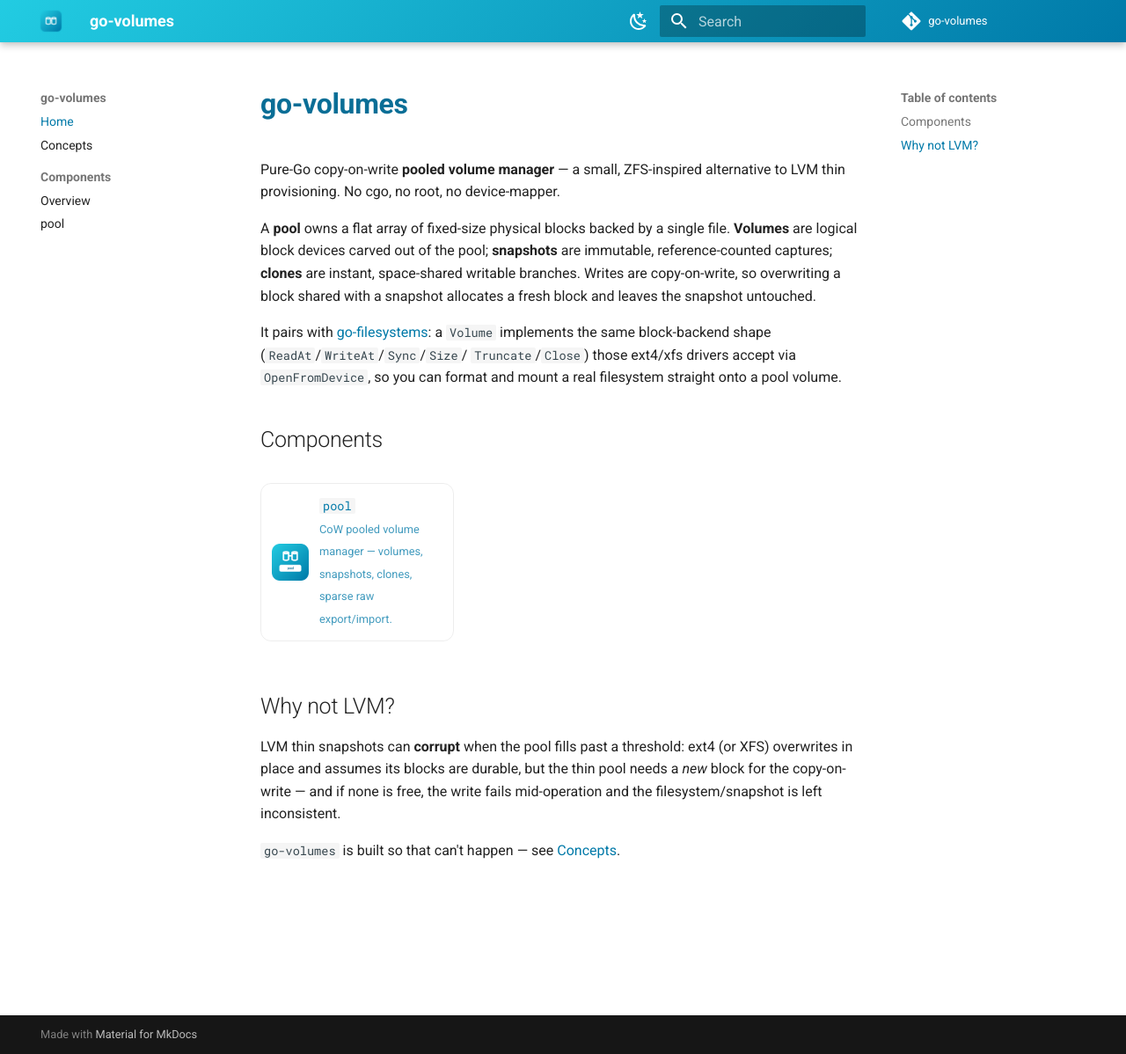
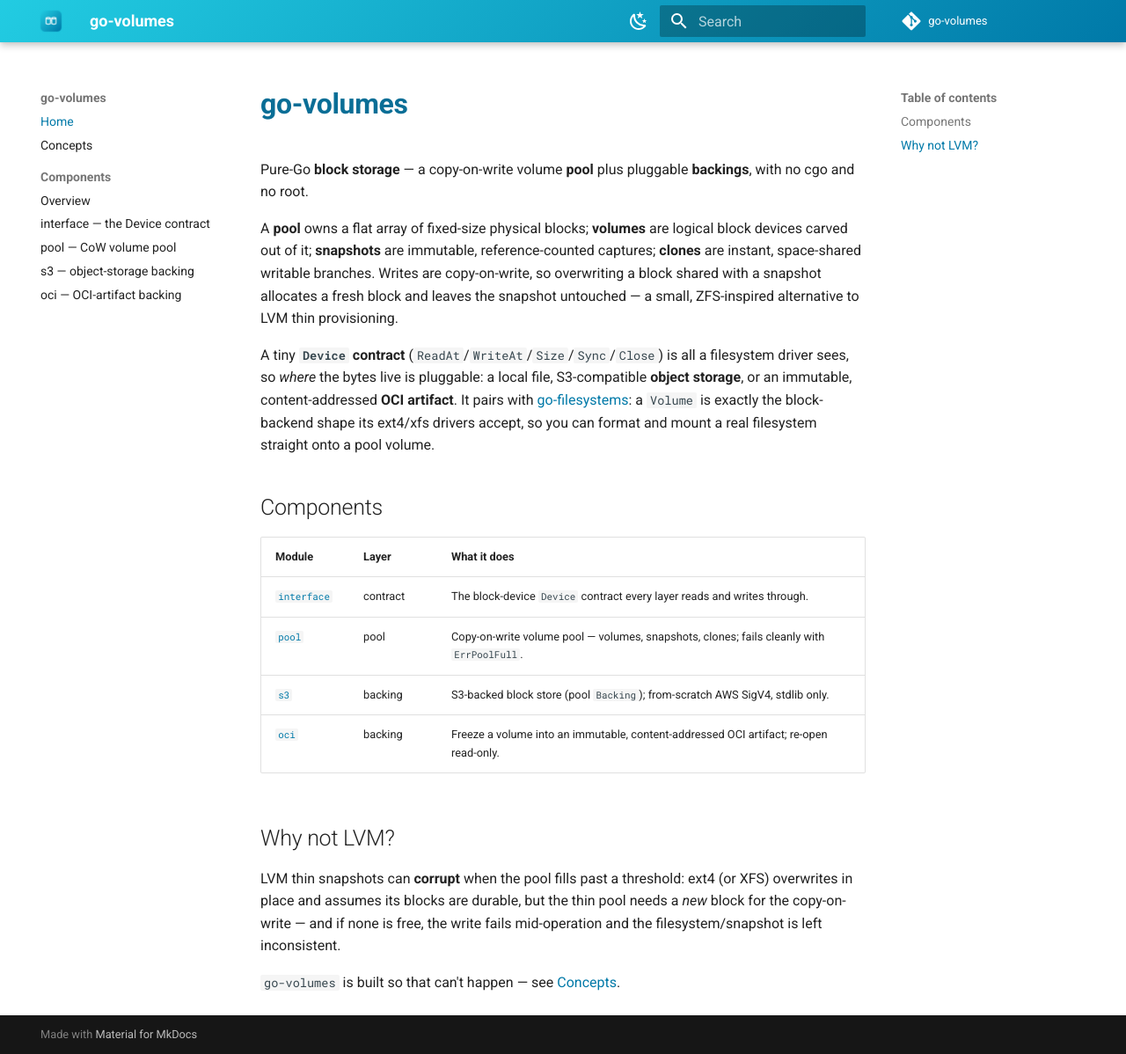
Before and after one commit to go-volumes/docs, an MkDocs documentation site: the page built from docs/index.md, in a window 1280 px wide and 1198 px high. Shown: the whole window at 88% size. Built offline with MkDocs 1.6.1 and Material for MkDocs 9.7.7, drawn with Linux system fonts in a browser that asks for light colours; the version menu is left out.

Commit message:
docs: cover the full stack — interface contract + s3/oci backings
Add component pages for interface, s3, oci; broaden the intro, nav, and site
description from pool-only to the 4-module stack.

Co-Authored-By: Claude Opus 4.8 (1M context) <noreply@anthropic.com>

```diff
--- a/docs/index.md
+++ b/docs/index.md
@@ -1,25 +1,30 @@
 # go-volumes
 
-Pure-Go copy-on-write **pooled volume manager** — a small, ZFS-inspired
-alternative to LVM thin provisioning. No cgo, no root, no device-mapper.
+Pure-Go **block storage** — a copy-on-write volume **pool** plus pluggable
+**backings**, with no cgo and no root.
 
-A **pool** owns a flat array of fixed-size physical blocks backed by a single
-file. **Volumes** are logical block devices carved out of the pool;
-**snapshots** are immutable, reference-counted captures; **clones** are instant,
-space-shared writable branches. Writes are copy-on-write, so overwriting a block
-shared with a snapshot allocates a fresh block and leaves the snapshot
-untouched.
+A **pool** owns a flat array of fixed-size physical blocks; **volumes** are
+logical block devices carved out of it; **snapshots** are immutable,
+reference-counted captures; **clones** are instant, space-shared writable
+branches. Writes are copy-on-write, so overwriting a block shared with a
+snapshot allocates a fresh block and leaves the snapshot untouched — a small,
+ZFS-inspired alternative to LVM thin provisioning.
 
-It pairs with [go-filesystems](https://github.com/go-filesystems): a `Volume`
-implements the same block-backend shape (`ReadAt`/`WriteAt`/`Sync`/`Size`/
-`Truncate`/`Close`) those ext4/xfs drivers accept via `OpenFromDevice`, so you
-can format and mount a real filesystem straight onto a pool volume.
+A tiny **`Device` contract** (`ReadAt`/`WriteAt`/`Size`/`Sync`/`Close`) is all a
+filesystem driver sees, so *where* the bytes live is pluggable: a local file,
+S3-compatible **object storage**, or an immutable, content-addressed **OCI
+artifact**. It pairs with [go-filesystems](https://github.com/go-filesystems):
+a `Volume` is exactly the block-backend shape its ext4/xfs drivers accept, so
+you can format and mount a real filesystem straight onto a pool volume.
 
 ## Components
 
-<div class="fs-grid" markdown>
-<a class="fs-card" href="components/pool.md"><img src="assets/fs/go-volumes-pool.png"><span><code>pool</code><br><small>CoW pooled volume manager — volumes, snapshots, clones, sparse raw export/import.</small></span></a>
-</div>
+| Module | Layer | What it does |
+|--------|-------|--------------|
+| [`interface`](components/interface.md) | contract | The block-device `Device` contract every layer reads and writes through. |
+| [`pool`](components/pool.md) | pool | Copy-on-write volume pool — volumes, snapshots, clones; fails cleanly with `ErrPoolFull`. |
+| [`s3`](components/s3.md) | backing | S3-backed block store (pool `Backing`); from-scratch AWS SigV4, stdlib only. |
+| [`oci`](components/oci.md) | backing | Freeze a volume into an immutable, content-addressed OCI artifact; re-open read-only. |
 
 ## Why not LVM?
 
--- a/mkdocs.yml
+++ b/mkdocs.yml
@@ -1,5 +1,5 @@
 site_name: go-volumes
-site_description: Pure-Go copy-on-write pooled volume manager — a ZFS-inspired alternative to LVM. No cgo, no root.
+site_description: Pure-Go block storage — a copy-on-write volume pool plus pluggable backings (local file, S3, OCI artifact). No cgo, no root.
 site_url: https://go-volumes.github.io/docs/
 repo_url: https://github.com/go-volumes
 repo_name: go-volumes
@@ -40,4 +40,7 @@ nav:
   - Concepts: concepts.md
   - Components:
       - Overview: components/index.md
-      - pool: components/pool.md
+      - "interface — the Device contract": components/interface.md
+      - "pool — CoW volume pool": components/pool.md
+      - "s3 — object-storage backing": components/s3.md
+      - "oci — OCI-artifact backing": components/oci.md
```
Also changed, not shown: docs/components/index.md (+9 -9 lines), docs/components/interface.md (added, +43 -0 lines), docs/components/oci.md (added, +24 -0 lines), docs/components/s3.md (added, +21 -0 lines).
